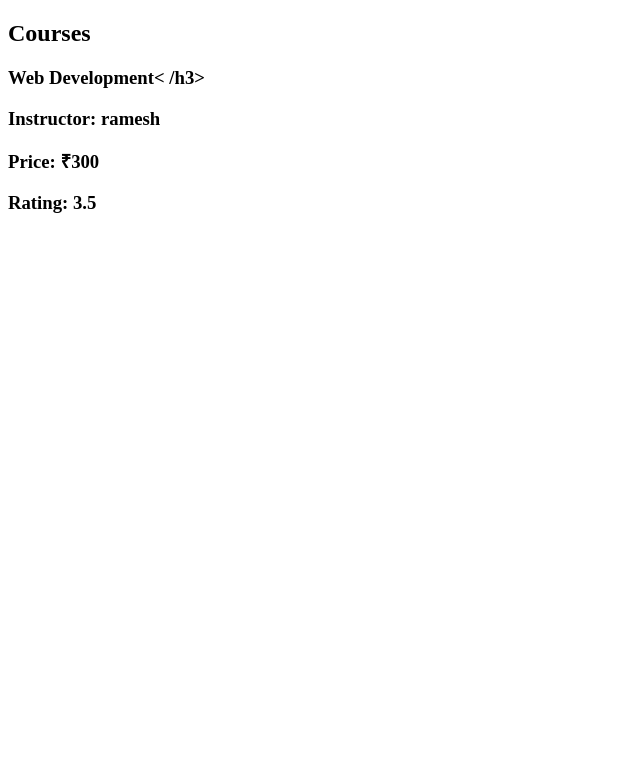
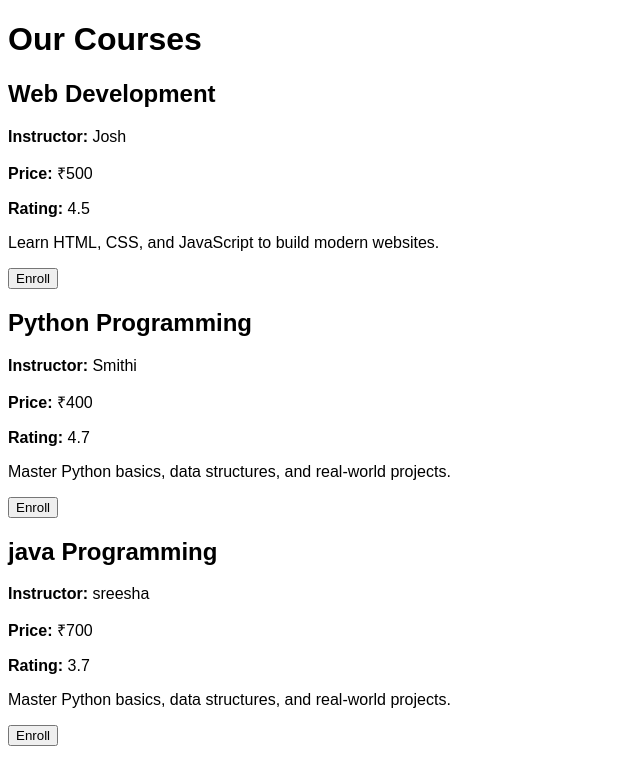
Before and after one commit to sreesha18/wp-assignment, a plain HTML site: page courses.html in a window 1280 px wide. Shown: the whole page, without its empty margins (0-640 px from the left). Drawn offline with Linux system fonts and the light colour scheme.

Commit message:
Update courses.html

```diff
--- a/courses.html
+++ b/courses.html
@@ -1,12 +1,42 @@
 <!DOCTYPE html>
 <html>
+<head>
+    <title>Courses</title>
+    <link rel="stylesheet" href="styles.css">
+</head>
+
 <body>
-<h2>Courses</h2>
-<div>
-<h3> Web Development< /h3>
-<p>Instructor: ramesh </p>
-<p>Price: ₹300</p>
-<p>Rating: 3.5</p>
+
+<h1>Our Courses</h1>
+
+<div class="course-container">
+
+    <div class="card">
+        <h2>Web Development</h2>
+        <p><b>Instructor:</b> Josh </p>
+        <p><b>Price:</b> ₹500</p>
+        <p><b>Rating:</b>  4.5</p>
+        <p class="desc">Learn HTML, CSS, and JavaScript to build modern websites.</p>
+        <button>Enroll</button>
+    </div>
+
+    <div class="card">
+        <h2>Python Programming</h2>
+        <p><b>Instructor:</b> Smithi</p>
+        <p><b>Price:</b> ₹400</p>
+        <p><b>Rating:</b>  4.7</p>
+        <p class="desc">Master Python basics, data structures, and real-world projects.</p>
+        <button>Enroll</button>
+    </div>
+  <div class="card">
+        <h2>java Programming</h2>
+        <p><b>Instructor:</b> sreesha</p>
+        <p><b>Price:</b> ₹700</p>
+        <p><b>Rating:</b>  3.7</p>
+        <p class="desc">Master Python basics, data structures, and real-world projects.</p>
+        <button>Enroll</button>
+    </div>
+
 </div>
 </body>
 </html>
```
